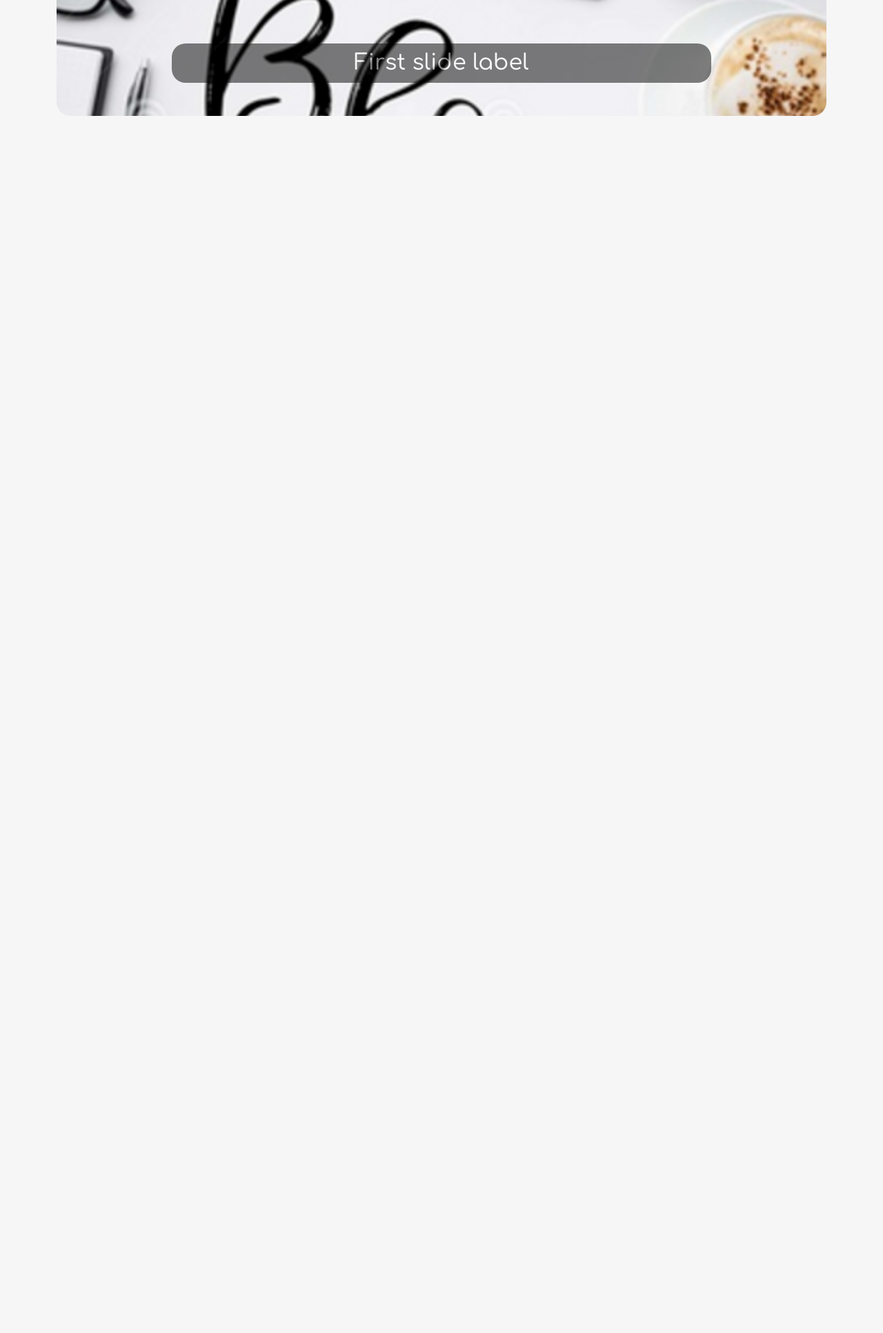
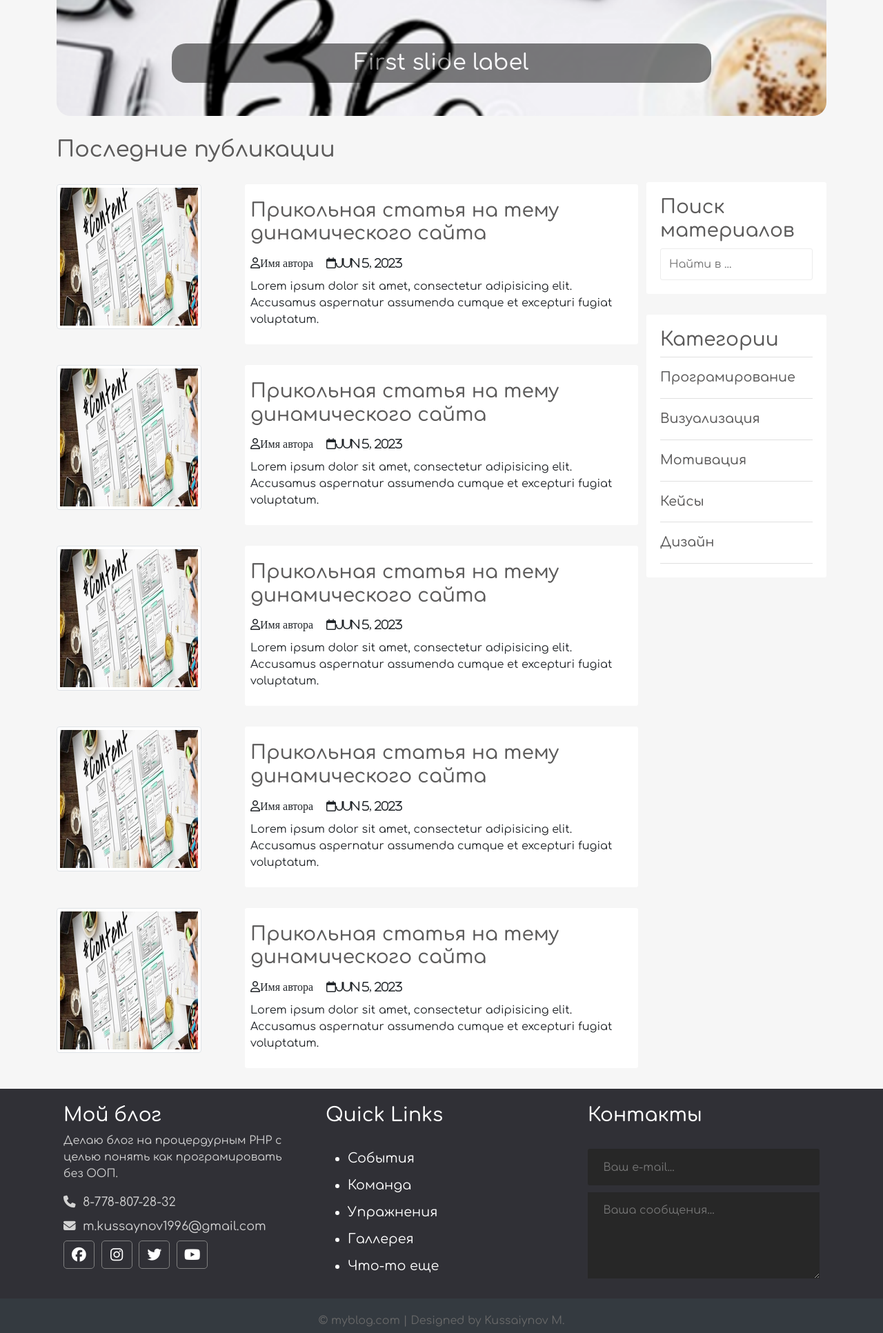
Before and after one commit to mukhametali/php_web-site, a PHP site: page / in a window 1280 px wide. Shown: the part 408-2340 px from the top of the page at 69% size. Before the commit the page ends 576 px from the top, so only its background shows below. Run offline with PHP 8.4, Linux system fonts and the light colour scheme; some libraries are stand-ins or nearby versions.

Commit message:
Заканчиваем верстку главной страницы

```diff
--- a/css/style.css
+++ b/css/style.css
@@ -20,7 +20,16 @@ a{
     text-decoration: none;
     color: inherit;
 }
-
+input{
+    padding: 10px 12px;
+    display: block;
+    width: 100%;
+    border-radius: 3px;
+    border: 1px solid #ececec;
+    line-height: 1.5rem;
+    color: #444444;
+    font-size: 1rem;
+}
 /*
     HEADER
  */
@@ -109,3 +118,144 @@ header ul li ul li a{
 .carousel-caption h5 a:hover{
     text-decoration: underline;
 }
+/*
+ Main
+ */
+.main-content h2{
+    margin: 30px 0;
+}
+.main-content .post{
+    margin-bottom: 30px;
+}
+.main-content .post_text{
+    background: #ffffff;
+    padding: 8px;
+    border-radius: 3px;
+
+}
+.main-content .post_text h3{
+    margin: 14px 0;
+}
+.main-content .post_text h3 a:hover{
+    text-decoration: underline;
+    color: #5c5b5b;
+}
+.main-content .post_text i{
+    margin: 0px 14px 14px 0;
+}
+/*
+ Sidebar
+ */
+.search{
+    margin-top: 96px;
+}
+.sidebar .section{
+    background: #ffffff;
+    padding: 20px;
+    border-radius: 3px;
+    margin-bottom: 30px;
+}
+.sidebar .topics ul{
+    margin: 0px;
+    padding: 0px;
+    list-style: none;
+    border-top: 1px solid #e0e0e0;
+}
+.sidebar .topics ul li a{
+    display: block;
+    padding: 15px 0px 15px 0px;
+    border-bottom: 1px solid #e0e0e0;
+    transition: all 0.3s;
+    text-decoration: none;
+    font-weight: 500;
+    color: #5c5b5b;
+    font-size: 1.2em;
+}
+.sidebar .topics ul li a:hover{
+    padding-left: 10px;
+    transition: all 0.3s;
+}
+
+/*
+ Footer
+ */
+.footer{
+    background: #303036;
+    color: #d3d3d3;
+    position: relative;
+}
+.footer .footer-section{
+    padding: 22px;
+}
+.footer h4, .footer h3{
+    color: white;
+}
+.footer .about .contact span{
+    display: block;
+    font-size: 1.1em;
+    margin-bottom: 8px;
+}
+.footer .about .socials a{
+    border: 1px solid gray;
+    width: 45px;
+    height: 41px;
+    padding-top: 5px;
+    margin-right: 5px;
+    text-align: center;
+    display: inline-block;
+    font-size: 1.3em;
+    border-radius: 5px;
+    transition: all .3s;
+    color: #ffffff;
+}
+.footer .about .socials a:hover{
+    border: 1px solid white;
+    color: white;
+    transition: all .3s;
+}
+
+.footer .links ul a{
+    display: block;
+    margin-bottom: 10px;
+    font-size: 1.2em;
+    transition: all .3s;
+    color: #ffffff;
+    text-decoration: none;
+}
+
+.footer .links ul a:hover{
+    color: white;
+    margin-left: 15px;
+    transition: all .3s;
+}
+
+.footer .contact-form .contact-input{
+    background: #272727;
+    color: #bebdbd;
+    margin-bottom: 10px;
+    line-height: 1.5rem;
+    padding: .9rem 1.4rem;
+    border: none;
+    width: 100%;
+}
+
+.footer .contact-form .contact-input:focus{
+    background: #1a1a1a;
+}
+
+.footer .contact-form .contact-btn{
+    float: right;
+    font-size: 1.1em;
+}
+
+.footer .footer-bottom{
+    background: #343a40;
+    color: #686868;
+    height: 50px;
+    width: 100%;
+    text-align: center;
+    position: absolute;
+    bottom: 0px;
+    left: 0px;
+    padding-top: 20px;
+}
--- a/index.html
+++ b/index.html
@@ -87,6 +87,195 @@
 </div>
 <!-- Блок карусели конец -->
 
+<!-- Блок main начало -->
+<div class="container">
+    <div class="content row">
+        <!-- Main content   -->
+        <div class="main-content col-md-9 col-12">
+            <h2>Последние публикации</h2>
+
+
+            <div class="post row">
+                <div class="img col-12 col-md-4">
+                    <img src="images/image-small.png" alt="" class="img-thumbnail">
+                </div>
+                <div class="post_text col-12 col-md-8">
+                    <h3>
+                        <a href="#"> Прикольная статья на тему динамического сайта</a>
+                    </h3>
+                    <i class="far fa-user">Имя автора</i>
+                    <i class="far fa-calendar">Jun 5, 2023</i>
+                    <p class="preview-text">
+                        Lorem ipsum dolor sit amet, consectetur adipisicing elit.
+                        Accusamus aspernatur assumenda cumque et excepturi fugiat voluptatum.
+                    </p>
+                </div>
+            </div>
+
+            <div class="post row">
+                <div class="img col-12 col-md-4">
+                    <img src="images/image-small.png" alt="" class="img-thumbnail">
+                </div>
+                <div class="post_text col-12 col-md-8">
+                    <h3>
+                        <a href="#"> Прикольная статья на тему динамического сайта</a>
+                    </h3>
+                    <i class="far fa-user">Имя автора</i>
+                    <i class="far fa-calendar">Jun 5, 2023</i>
+                    <p class="preview-text">
+                        Lorem ipsum dolor sit amet, consectetur adipisicing elit.
+                        Accusamus aspernatur assumenda cumque et excepturi fugiat voluptatum.
+                    </p>
+                </div>
+            </div>
+
+            <div class="post row">
+                <div class="img col-12 col-md-4">
+                    <img src="images/image-small.png" alt="" class="img-thumbnail">
+                </div>
+                <div class="post_text col-12 col-md-8">
+                    <h3>
+                        <a href="#"> Прикольная статья на тему динамического сайта</a>
+                    </h3>
+                    <i class="far fa-user">Имя автора</i>
+                    <i class="far fa-calendar">Jun 5, 2023</i>
+                    <p class="preview-text">
+                        Lorem ipsum dolor sit amet, consectetur adipisicing elit.
+                        Accusamus aspernatur assumenda cumque et excepturi fugiat voluptatum.
+                    </p>
+                </div>
+            </div>
+
+            <div class="post row">
+                <div class="img col-12 col-md-4">
+                    <img src="images/image-small.png" alt="" class="img-thumbnail">
+                </div>
+                <div class="post_text col-12 col-md-8">
+                    <h3>
+                        <a href="#"> Прикольная статья на тему динамического сайта</a>
+                    </h3>
+                    <i class="far fa-user">Имя автора</i>
+                    <i class="far fa-calendar">Jun 5, 2023</i>
+                    <p class="preview-text">
+                        Lorem ipsum dolor sit amet, consectetur adipisicing elit.
+                        Accusamus aspernatur assumenda cumque et excepturi fugiat voluptatum.
+                    </p>
+                </div>
+            </div>
+
+            <div class="post row">
+                <div class="img col-12 col-md-4">
+                    <img src="images/image-small.png" alt="" class="img-thumbnail">
+                </div>
+                <div class="post_text col-12 col-md-8">
+                    <h3>
+                        <a href="#"> Прикольная статья на тему динамического сайта</a>
+                    </h3>
+                    <i class="far fa-user">Имя автора</i>
+                    <i class="far fa-calendar">Jun 5, 2023</i>
+                    <p class="preview-text">
+                        Lorem ipsum dolor sit amet, consectetur adipisicing elit.
+                        Accusamus aspernatur assumenda cumque et excepturi fugiat voluptatum.
+                    </p>
+                </div>
+            </div>
+
+        </div>
+
+
+        <!-- Sidebar Content -->
+        <div class="sidebar col-md-3 col-12">
+
+            <div class="section search">
+                <h3>Поиск материалов</h3>
+                <form>
+                    <input type="text" name="search-term" class="text-input" placeholder="Найти в ...">
+                </form>
+            </div>
+
+            <div class="section topics">
+                <h3>Категории</h3>
+                <ul>
+                    <li><a href="#">Програмирование</a></li>
+                    <li><a href="#">Визуализация</a></li>
+                    <li><a href="#">Мотивация</a></li>
+                    <li><a href="#">Кейсы</a></li>
+                    <li><a href="#">Дизайн</a></li>
+                </ul>
+
+            </div>
+
+        </div>
+    </div>
+</div>
+<!-- Блок main конец -->
+<!-- Footer start -->
+<div class="footer container-fluid">
+    <div class="footer-content container">
+        <div class="row">
+            <div class="footer-section about col-md-4 col-12">
+                <h3 class="logo-text">Мой блог</h3>
+                <p>
+                    Делаю блог на процердурным PHP с целью понять как програмировать без ООП.
+                </p>
+                <div class="contact">
+                    <span><i class="fas fa-phone"></i>&nbsp; 8-778-807-28-32</span>
+                    <span><i class="fas fa-envelope"></i>&nbsp; m.kussaynov1996@gmail.com</span>
+                </div>
+                <div class="socials">
+                    <a href="#"><i class="fab fa-facebook"></i></a>
+                    <a href="#"><i class="fab fa-instagram"></i></a>
+                    <a href="#"><i class="fab fa-twitter"></i></a>
+                    <a href="#"><i class="fab fa-youtube"></i></a>
+                </div>
+            </div>
+
+            <div class="footer-section links col-md-4 col-12">
+                <h3>Quick Links</h3>
+                <br>
+                <ul>
+                    <a href="#">
+                        <li>События</li>
+                    </a>
+                    <a href="#">
+                        <li>Команда</li>
+                    </a>
+                    <a href="#">
+                        <li>Упражнения</li>
+                    </a>
+                    <a href="#">
+                        <li>Галлерея</li>
+                    </a>
+                    <a href="#">
+                        <li>Что-то еще</li>
+                    </a>
+                </ul>
+            </div>
+
+            <div class="footer-section contact-form col-md-4 col-12">
+                <h3>Контакты</h3>
+                <br>
+                <form action="index.html" method="post">
+                    <input type="email" name="email" class="text-input contact-input" placeholder="Ваш e-mail...">
+                    <textarea rows="4" name="message" class="text-input contact-input" placeholder="Ваша сообщения..."></textarea>
+                    <button type="submit" class="btn btn-big contact-btn">
+                        <i class="fas fa-envelope"></i>
+                        Отправить
+                    </button>
+                </form>
+            </div>
+
+
+        </div>
+
+        <div class="footer-bottom">
+            &copy; myblog.com | Designed by Kussaiynov M.
+        </div>
+
+    </div>
+</div>
+<!-- Footer end-->
+
 <!-- Optional JavaScript; choose one of the two! -->
 
 <!-- Option 1: Bootstrap Bundle with Popper -->
```
Also changed, not shown: images/image-small.png (added).
